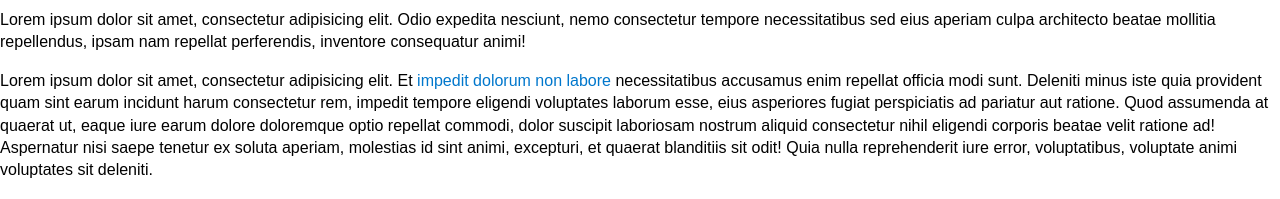
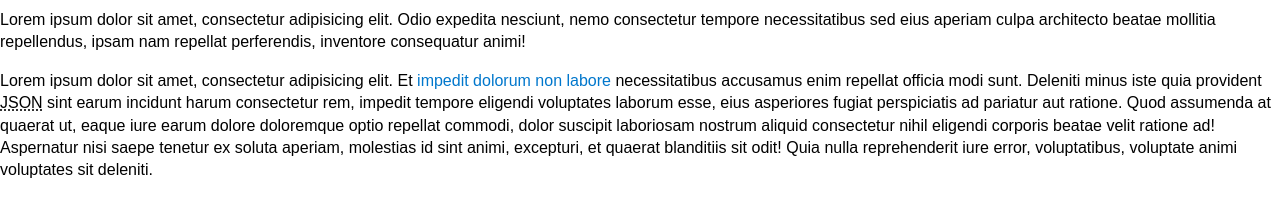
Before and after one commit to StarZ3r0/starter-kit, a website: page examples/skeleton.html in a window 1280 px wide. Shown: the part 355-554 px from the top of the page. Drawn offline with nearby package versions, Linux system fonts and the light colour scheme; files that its build step writes are made by us from their sources; files whose address does not match are found by name.

Commit message:
feat: add abbr example

```diff
--- a/examples/skeleton.html
+++ b/examples/skeleton.html
@@ -91,7 +91,7 @@
             <h1>Lorem ipsum</h1>
             <p class="post-meta">Posted by John Doe on <time datetime="2015-11-20T14:54">2015.11.20. 14:54</time></p>
             <p class="post-excerpt">Lorem ipsum dolor sit amet, consectetur adipisicing elit. Odio expedita nesciunt, nemo consectetur tempore necessitatibus sed eius aperiam culpa architecto beatae mollitia repellendus, ipsam nam repellat perferendis, inventore consequatur animi!</p>
-            <p>Lorem ipsum dolor sit amet, consectetur adipisicing elit. Et <a href="#" target="_blank" rel="noopener">impedit dolorum non labore</a> necessitatibus accusamus enim repellat officia modi sunt. Deleniti minus iste quia provident quam sint earum incidunt harum consectetur rem, impedit tempore eligendi voluptates laborum esse, eius asperiores fugiat perspiciatis ad pariatur aut ratione. Quod assumenda at quaerat ut, eaque iure earum dolore doloremque optio repellat commodi, dolor suscipit laboriosam nostrum aliquid consectetur nihil eligendi corporis beatae velit ratione ad! Aspernatur nisi saepe tenetur ex soluta aperiam, molestias id sint animi, excepturi, et quaerat blanditiis sit odit! Quia nulla reprehenderit iure error, voluptatibus, voluptate animi voluptates sit deleniti.</p>
+            <p>Lorem ipsum dolor sit amet, consectetur adipisicing elit. Et <a href="#" target="_blank" rel="noopener">impedit dolorum non labore</a> necessitatibus accusamus enim repellat officia modi sunt. Deleniti minus iste quia provident <abbr title="JavaScript Object Notation">JSON</abbr> sint earum incidunt harum consectetur rem, impedit tempore eligendi voluptates laborum esse, eius asperiores fugiat perspiciatis ad pariatur aut ratione. Quod assumenda at quaerat ut, eaque iure earum dolore doloremque optio repellat commodi, dolor suscipit laboriosam nostrum aliquid consectetur nihil eligendi corporis beatae velit ratione ad! Aspernatur nisi saepe tenetur ex soluta aperiam, molestias id sint animi, excepturi, et quaerat blanditiis sit odit! Quia nulla reprehenderit iure error, voluptatibus, voluptate animi voluptates sit deleniti.</p>
             <section>
                 <h2>Comments</h2>
                 <article>
```
